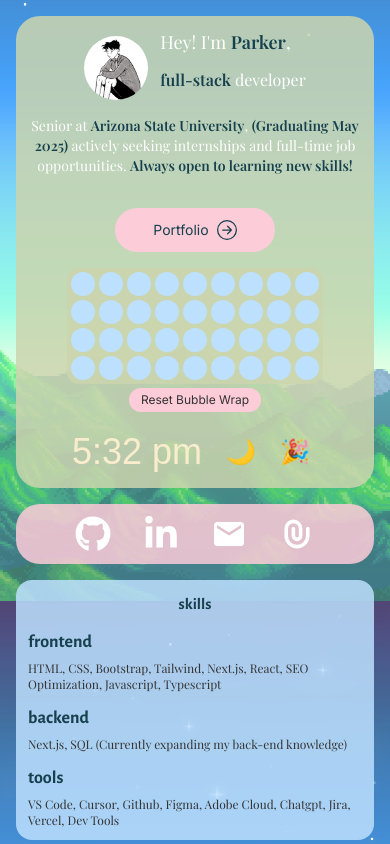
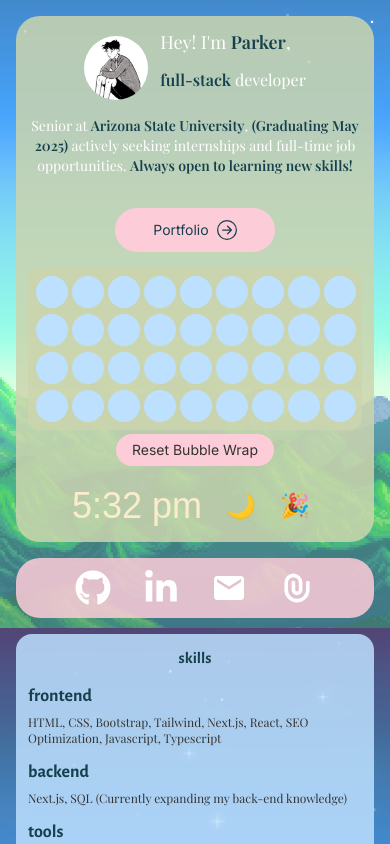
Before and after one commit to parkerjohnson56/portfolio-2025, a Next.js app: page / in a window 390 px wide. Shown: the top 844 px of the page. Built offline with nearby package versions, Linux system fonts and the light colour scheme; a web font is replaced by a local one.

Commit message:
bubble wrap mobile edit

```diff
--- a/src/app/page.tsx
+++ b/src/app/page.tsx
@@ -132,13 +132,13 @@ export default function Home() {
 
                 <div className="flex flex-col items-center gap-1 my-2">
                   {/* Bubble Wrap */}
-                  <div className="grid grid-cols-9 gap-1 p-1 bg-sage-dark bg-opacity-85 rounded-xl">
+                  <div className="grid grid-cols-9 gap-1.5 md:gap-1 p-2 md:p-1 bg-sage-dark bg-opacity-85 rounded-xl">
                     {bubbles.map((popped, index) => (
                       <button
                         key={index}
                         onClick={() => popBubble(index)}
                         className={`
-                          w-6 h-6 rounded-full transition-all duration-200
+                          w-8 h-8 md:w-6 md:h-6 rounded-full transition-all duration-200
                           ${popped
                             ? 'bg-gray-400 scale-90'
                             : 'bg-sky hover:bg-sky-200 hover:scale-105 active:scale-90'
@@ -152,7 +152,7 @@ export default function Home() {
                   {/* Reset Button */}
                   <button
                     onClick={() => setBubbles(Array(36).fill(false))}
-                    className="text-xs bg-pink rounded-full px-3 py-1 hover:scale-105 transition-transform"
+                    className="text-sm md:text-xs bg-pink rounded-full px-4 py-1.5 md:px-3 md:py-1 hover:scale-105 transition-transform"
                   >
                     Reset Bubble Wrap
                   </button>
```
